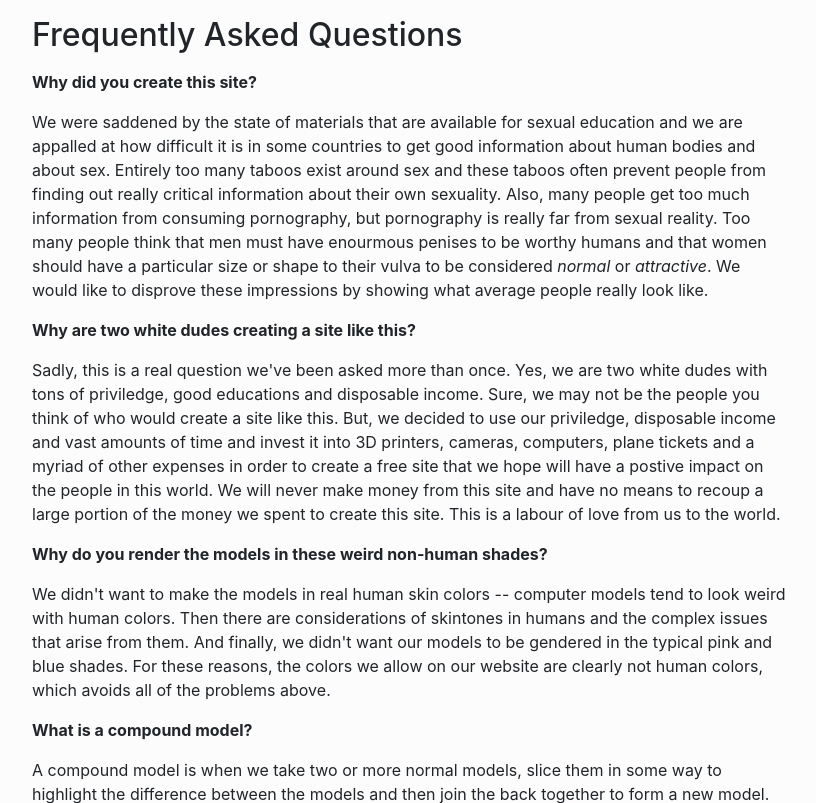
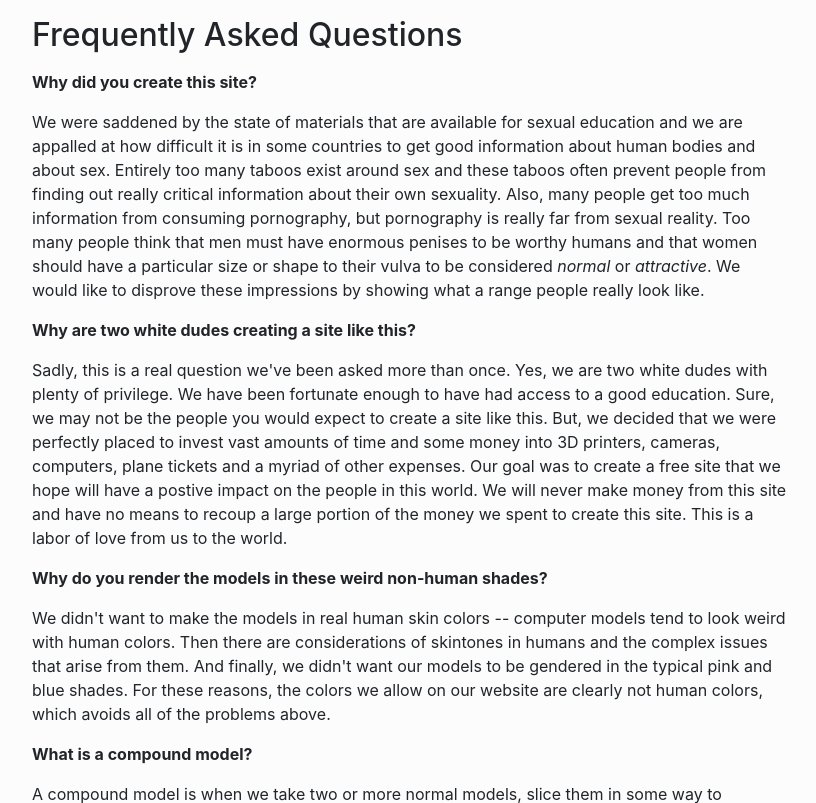
Before and after one commit to wearebeautiful/wearebeautiful-web, a Python web app: template web/template/docs/faq.html in a window 1280 px wide. Shown: the part 79-882 px from the top of the page, without its empty margins (230-1046 px from the left). Run offline with Jinja, Linux system fonts and the light colour scheme; the template is opened without the code that fills it, so the values that code supplies are empty; some libraries are stand-ins or nearby versions.

Commit message:
Updating text

```diff
--- a/web/template/docs/faq.html
+++ b/web/template/docs/faq.html
@@ -12,9 +12,9 @@
           at how difficult it is in some countries to get good information about human bodies and about sex. Entirely
           too many taboos exist around sex and these taboos often prevent people from finding out really critical
           information about their own sexuality. Also, many people get too much information from consuming pornography,
-          but pornography is really far from sexual reality. Too many people think that men must have enourmous penises
+          but pornography is really far from sexual reality. Too many people think that men must have enormous penises
           to be worthy humans and that women should have a particular size or shape to their vulva to be considered
-          <em>normal</em> or <em>attractive</em>. We would like to disprove these impressions by showing what average
+          <em>normal</em> or <em>attractive</em>. We would like to disprove these impressions by showing what a range
           people really look like.
         </p>
 
@@ -22,13 +22,13 @@
           <b>Why are two white dudes creating a site like this?</b>
         </p>
         <p>
-          Sadly, this is a real question we've been asked more than once. Yes, we are two white dudes with tons of
-          priviledge, good educations and disposable income. Sure, we may not be the people you think of who would create
-          a site like this. But, we decided to use our priviledge, disposable income and vast amounts of time
-          and invest it into 3D printers, cameras, computers, plane tickets and a myriad of other expenses in order to
-          create a free site that we hope will have a postive impact on the people in this world. We will never make
-          money from this site and have no means to recoup a large portion of the money we spent to create this site.
-          This is a labour of love from us to the world.
+          Sadly, this is a real question we've been asked more than once. Yes, we are two white dudes with plenty of
+          privilege. We have been fortunate enough to have had access to a good education. Sure, we may not be the people
+          you would expect to create a site like this. But, we decided that we were perfectly placed to invest vast
+          amounts of time and some money into 3D printers, cameras, computers, plane tickets and a myriad of
+          other expenses. Our goal was to create a free site that we hope will have a postive impact on the people in this
+          world. We will never make money from this site and have no means to recoup a large portion of the money we
+          spent to create this site. This is a labor of love from us to the world.
         </p>
 
         <p>
```
Also changed, not shown: web/template/about/about.html (+4 -5 lines).
